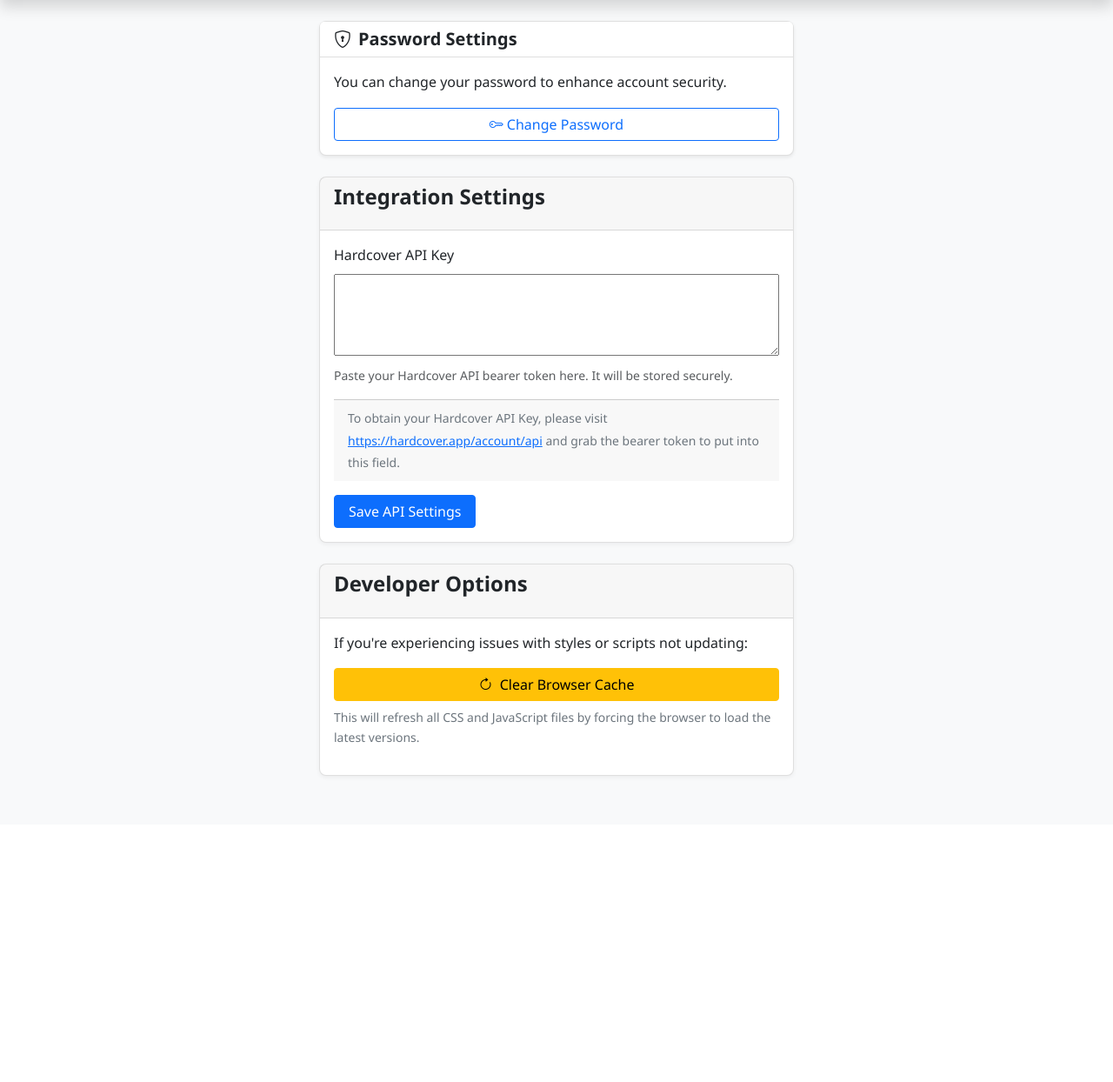
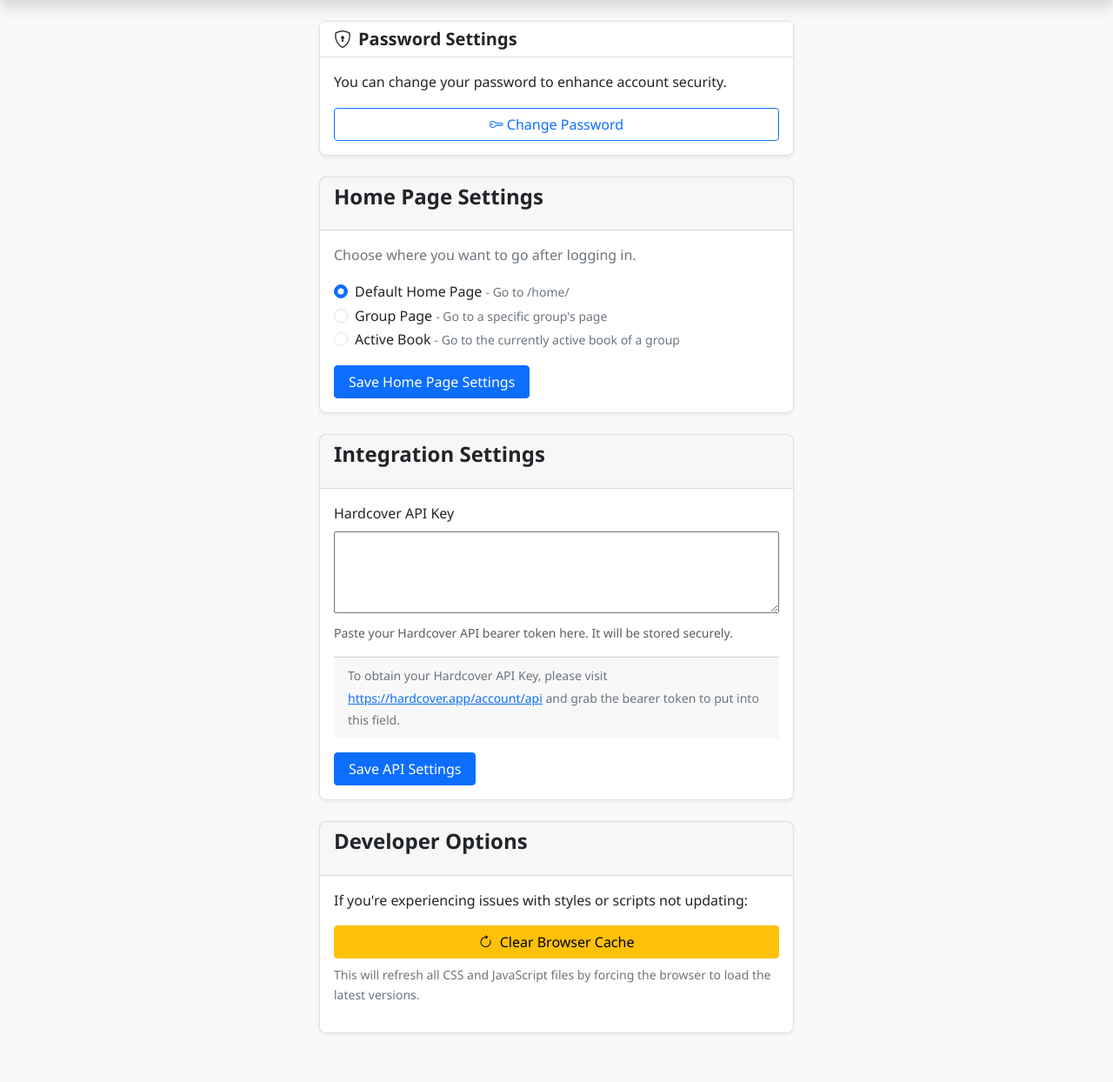
Before and after one commit to TSPARR/hardcover_bookclub, a Django app: page /profile/settings/ in a window 1280 px wide. Shown: the part 90-1334 px from the top of the page at 87% size. Before the commit the page ends 984 px from the top, so only its background shows below. Run offline with Django 5.2, Linux system fonts and the light colour scheme; the visitor is signed in with stand-in values (Sample User, id 1); data that the repository does not hold is empty; parts of the project's set-up code (start-up, migrations or seed data) failed here and were passed over.

Commit message:
Add new preferences for the home page

```diff
--- a/bookclub/forms.py
+++ b/bookclub/forms.py
@@ -123,6 +123,69 @@ class GroupForm(forms.ModelForm):
         }
 
 
+class HomePagePreferenceForm(forms.Form):
+    """Form for managing user's home page preference"""
+
+    HOME_PAGE_CHOICES = [
+        ("default", "Default Home Page"),
+        ("group", "Group Page"),
+        ("active_book", "Active Book"),
+    ]
+
+    preference_type = forms.ChoiceField(
+        choices=HOME_PAGE_CHOICES,
+        widget=forms.RadioSelect(attrs={"class": "form-check-input"}),
+        initial="default",
+        label="Home Page Preference",
+    )
+
+    group_id = forms.ChoiceField(
+        required=False,
+        label="Select Group",
+        widget=forms.Select(attrs={"class": "form-select"}),
+    )
+
+    def __init__(self, *args, **kwargs):
+        self.user = kwargs.pop("user", None)
+        super().__init__(*args, **kwargs)
+
+        # Populate group choices from user's groups
+        if self.user:
+            user_groups = BookGroup.objects.filter(members=self.user).order_by("name")
+            group_choices = [("", "-- Select a group --")]
+            group_choices.extend([(str(g.id), g.name) for g in user_groups])
+            self.fields["group_id"].choices = group_choices
+
+    def clean(self):
+        cleaned_data = super().clean()
+        preference_type = cleaned_data.get("preference_type")
+        group_id = cleaned_data.get("group_id")
+
+        # Require group selection when type is not "default"
+        if preference_type in ["group", "active_book"] and not group_id:
+            raise ValidationError("Please select a group for this preference.")
+
+        return cleaned_data
+
+    def save(self):
+        """Save the home page preference to the user's profile"""
+        if not self.user or not self.is_valid():
+            return False
+
+        preference_type = self.cleaned_data.get("preference_type", "default")
+        group_id = self.cleaned_data.get("group_id")
+
+        # Convert group_id to int if it's a valid number
+        if group_id:
+            try:
+                group_id = int(group_id)
+            except (ValueError, TypeError):
+                group_id = None
+
+        self.user.profile.set_home_page_preference(preference_type, group_id)
+        return True
+
+
 class NotificationPreferencesForm(forms.Form):
     """Form for managing user notification preferences"""
 
@@ -199,15 +262,9 @@ class NotificationPreferencesForm(forms.Form):
                 "new_dollar_bets": self.cleaned_data.get(
                     "notify_new_dollar_bets", False
                 ),
-                "bet_accepted": self.cleaned_data.get(
-                    "notify_bet_accepted", False
-                ),
-                "bet_added_to": self.cleaned_data.get(
-                    "notify_bet_added_to", False
-                ),
-                "bet_resolved": self.cleaned_data.get(
-                    "notify_bet_resolved", False
-                ),
+                "bet_accepted": self.cleaned_data.get("notify_bet_accepted", False),
+                "bet_added_to": self.cleaned_data.get("notify_bet_added_to", False),
+                "bet_resolved": self.cleaned_data.get("notify_bet_resolved", False),
             }
         )
 
--- /dev/null
+++ b/bookclub/templates/bookclub/includes/profile/home_page_settings.html
@@ -0,0 +1,90 @@
+<div class="card mb-4">
+    <div class="card-header">
+        <h4>Home Page Settings</h4>
+    </div>
+    <div class="card-body">
+        <p class="text-muted mb-3">Choose where you want to go after logging in.</p>
+        <form method="post">
+            {% csrf_token %}
+            <!-- Hidden fields to preserve other form values -->
+            <input type="hidden" name="{{ form.hardcover_api_key.html_name }}" value="{{ form.hardcover_api_key.value|default:'' }}">
+            {% if notification_form %}
+                <input type="hidden" name="{{ notification_form.enable_notifications.html_name }}"
+                    value="{% if notification_form.enable_notifications.value %}on{% endif %}">
+                <input type="hidden" name="{{ notification_form.notify_new_active_books.html_name }}"
+                    value="{% if notification_form.notify_new_active_books.value %}on{% endif %}">
+
+                {% if ENABLE_DOLLAR_BETS and user_has_dollar_bet_groups %}
+                <input type="hidden" name="{{ notification_form.notify_new_dollar_bets.html_name }}"
+                    value="{% if notification_form.notify_new_dollar_bets.value %}on{% endif %}">
+                <input type="hidden" name="{{ notification_form.notify_bet_accepted.html_name }}"
+                    value="{% if notification_form.notify_bet_accepted.value %}on{% endif %}">
+                <input type="hidden" name="{{ notification_form.notify_bet_added_to.html_name }}"
+                    value="{% if notification_form.notify_bet_added_to.value %}on{% endif %}">
+                <input type="hidden" name="{{ notification_form.notify_bet_resolved.html_name }}"
+                    value="{% if notification_form.notify_bet_resolved.value %}on{% endif %}">
+                {% endif %}
+            {% endif %}
+
+            <div class="mb-3">
+                {% for radio in home_page_form.preference_type %}
+                <div class="form-check">
+                    {{ radio.tag }}
+                    <label class="form-check-label" for="{{ radio.id_for_label }}">
+                        {{ radio.choice_label }}
+                        {% if radio.data.value == "default" %}
+                            <small class="text-muted">- Go to /home/</small>
+                        {% elif radio.data.value == "group" %}
+                            <small class="text-muted">- Go to a specific group's page</small>
+                        {% elif radio.data.value == "active_book" %}
+                            <small class="text-muted">- Go to the currently active book of a group</small>
+                        {% endif %}
+                    </label>
+                </div>
+                {% endfor %}
+                {% if home_page_form.preference_type.errors %}
+                <div class="text-danger">{{ home_page_form.preference_type.errors }}</div>
+                {% endif %}
+            </div>
+
+            <div class="mb-3" id="group-select-container" style="{% if home_page_form.preference_type.value == 'default' %}display: none;{% endif %}">
+                <label for="{{ home_page_form.group_id.id_for_label }}" class="form-label">Select Group</label>
+                {{ home_page_form.group_id }}
+                {% if home_page_form.group_id.errors %}
+                <div class="text-danger">{{ home_page_form.group_id.errors }}</div>
+                {% endif %}
+            </div>
+
+            {% if home_page_form.non_field_errors %}
+            <div class="alert alert-danger">
+                {{ home_page_form.non_field_errors }}
+            </div>
+            {% endif %}
+
+            <button type="submit" class="btn btn-primary">Save Home Page Settings</button>
+        </form>
+    </div>
+</div>
+
+<script>
+document.addEventListener('DOMContentLoaded', function() {
+    const preferenceRadios = document.querySelectorAll('input[name="preference_type"]');
+    const groupSelectContainer = document.getElementById('group-select-container');
+
+    function toggleGroupSelect() {
+        const selectedValue = document.querySelector('input[name="preference_type"]:checked')?.value;
+        if (selectedValue === 'default') {
+            groupSelectContainer.style.display = 'none';
+        } else {
+            groupSelectContainer.style.display = 'block';
+        }
+    }
+
+    preferenceRadios.forEach(radio => {
+        radio.addEventListener('change', toggleGroupSelect);
+    });
+
+    // Initial state
+    toggleGroupSelect();
+});
+</script>
--- a/bookclub/templates/bookclub/profile_settings.html
+++ b/bookclub/templates/bookclub/profile_settings.html
@@ -8,6 +8,9 @@
     <div class="col-md-6">
         <!-- Password Settings -->
         {% include "bookclub/includes/profile/password_change_section.html" %}
+
+        <!-- Home Page Settings -->
+        {% include "bookclub/includes/profile/home_page_settings.html" %}
 
         <!-- API Key Settings -->
         {% include "bookclub/includes/profile/api_settings.html" %}
--- a/bookclub/views/profile_views.py
+++ b/bookclub/views/profile_views.py
@@ -14,7 +14,11 @@ from django.shortcuts import redirect, render
 from django.views.decorators.csrf import csrf_protect
 from django.views.decorators.http import require_POST
 
-from ..forms import NotificationPreferencesForm, ProfileSettingsForm
+from ..forms import (
+    HomePagePreferenceForm,
+    NotificationPreferencesForm,
+    ProfileSettingsForm,
+)
 from ..hardcover_api import HardcoverAPI
 from ..models import BookGroup
 from ..notifications import is_push_enabled, send_push_notification
@@ -32,6 +36,7 @@ def profile_settings(request):
         notification_form = NotificationPreferencesForm(
             request.POST, user=request.user, push_enabled=is_push_enabled()
         )
+        home_page_form = HomePagePreferenceForm(request.POST, user=request.user)
 
         api_key_valid = True
         api_key_message = None
@@ -80,6 +85,7 @@ def profile_settings(request):
             api_key_valid or not form.cleaned_data["hardcover_api_key"]
         )
         should_save_notifications = notification_form.is_valid()
+        should_save_home_page = home_page_form.is_valid()
 
         # Save the forms if appropriate
         if should_save_api_key:
@@ -88,10 +94,13 @@ def profile_settings(request):
         if should_save_notifications:
             notification_form.save()
 
+        if should_save_home_page:
+            home_page_form.save()
+
         # Display appropriate messages
         if not api_key_valid and api_key_message:
             messages.error(request, api_key_message)
-        elif should_save_api_key or should_save_notifications:
+        elif should_save_api_key or should_save_notifications or should_save_home_page:
             # Only show one success message if any form was saved
             messages.success(
                 request, "Your profile settings have been updated successfully."
@@ -123,6 +132,20 @@ def profile_settings(request):
             initial=initial_data, user=request.user, push_enabled=is_push_enabled()
         )
 
+        # Initialize home page preference form
+        home_pref = request.user.profile.get_home_page_preference()
+        home_page_form = HomePagePreferenceForm(
+            initial={
+                "preference_type": home_pref.get("type", "default"),
+                "group_id": (
+                    str(home_pref.get("group_id", ""))
+                    if home_pref.get("group_id")
+                    else ""
+                ),
+            },
+            user=request.user,
+        )
+
     # Check if the user is a member of any groups with dollar bets enabled
     user_has_dollar_bet_groups = False
 
@@ -138,6 +161,7 @@ def profile_settings(request):
     context = {
         "form": form,
         "notification_form": notification_form,
+        "home_page_form": home_page_form,
         "push_notifications_enabled": is_push_enabled(),
         "user_has_dollar_bet_groups": user_has_dollar_bet_groups,
     }
--- a/hardcover_bookclub/urls.py
+++ b/hardcover_bookclub/urls.py
@@ -1,11 +1,13 @@
 from django.contrib import admin
 from django.contrib.auth import views as auth_views
 from django.urls import include, path
+
+from bookclub.views.auth_views import CustomLoginView
 
 urlpatterns = [
     path("admin/", admin.site.urls),
     path("", include("bookclub.urls")),
     path("accounts/", include("django.contrib.auth.urls")),
-    path("accounts/login/", auth_views.LoginView.as_view(), name="login"),
+    path("accounts/login/", CustomLoginView.as_view(), name="login"),
     path("accounts/logout/", auth_views.LogoutView.as_view(), name="logout"),
 ]
```
Also changed, not shown: bookclub/models.py (+68 -0 lines), bookclub/views/auth_views.py (+21 -3 lines), bookclub/migrations/0024_userprofile_home_page_preference.py (added).
